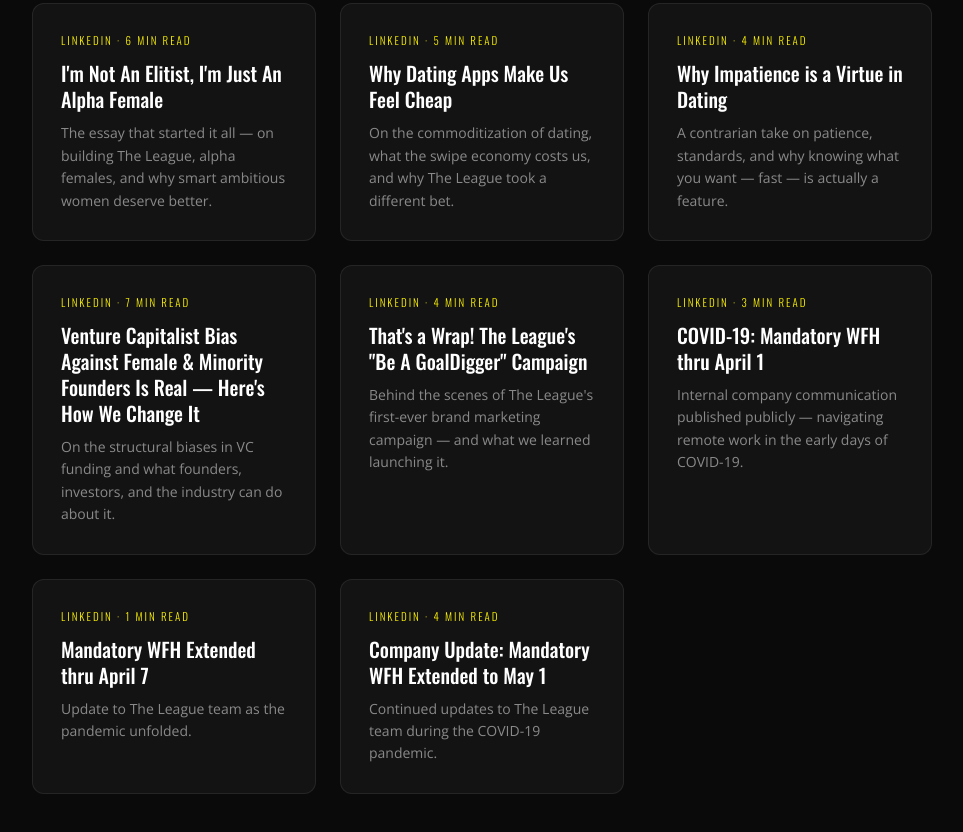
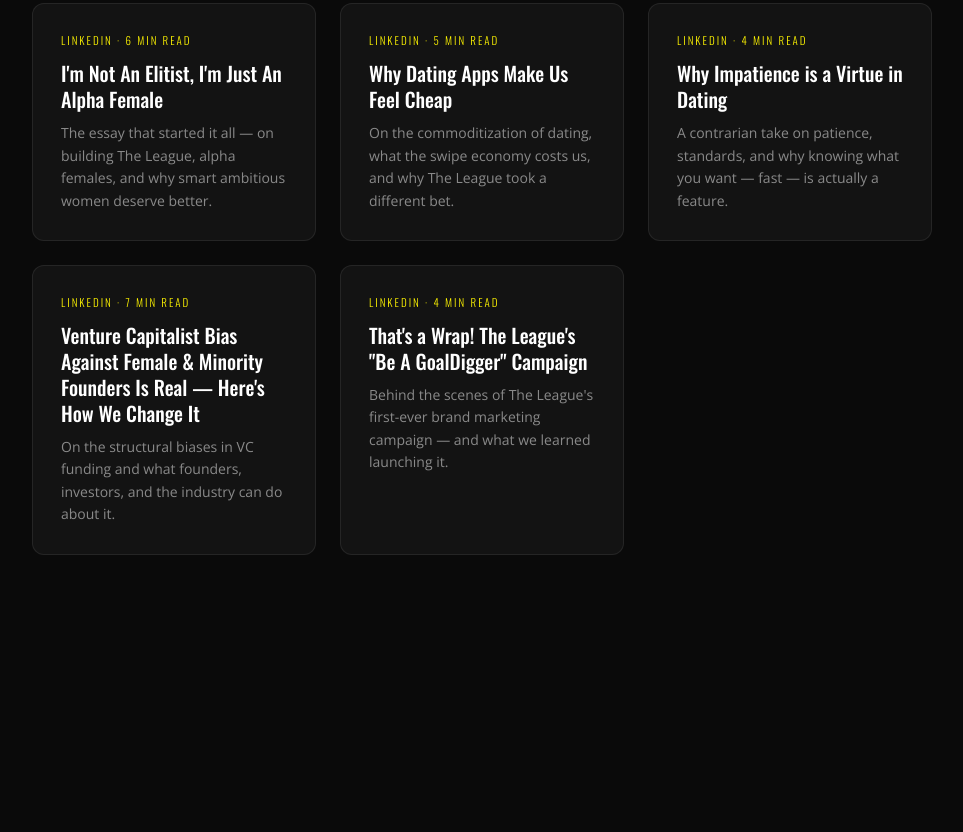
Before and after one commit to pearlouisebot/amandabradford.com, a plain HTML site: page index.html in a window 1280 px wide. Shown: the part 3271-4103 px from the top of the page, without its empty margins (158-1121 px from the left). After the commit the page ends 3926 px from the top, so only its background shows below. Drawn offline with nearby package versions, Linux system fonts and the light colour scheme.

Commit message:
Remove COVID essays from Writing section

```diff
--- a/index.html
+++ b/index.html
@@ -243,24 +243,6 @@
         <p style="color:rgba(255,255,255,0.5);font-size:0.875rem;font-weight:300;line-height:1.6;">Behind the scenes of The League's first-ever brand marketing campaign — and what we learned launching it.</p>
       </a>
 
-      <a href="https://www.linkedin.com/pulse/covid-19-mandatory-wfh-thru-april-1-amanda-bradford" target="_blank" rel="noopener" style="display:block;background:rgba(255,255,255,0.04);border:1px solid rgba(255,255,255,0.08);border-radius:12px;padding:28px;text-decoration:none;transition:border-color .2s,background .2s;" onmouseover="this.style.borderColor='#FFF500';this.style.background='rgba(255,245,0,0.04)'" onmouseout="this.style.borderColor='rgba(255,255,255,0.08)';this.style.background='rgba(255,255,255,0.04)'">
-        <div style="font-family:'Oswald',sans-serif;font-size:11px;letter-spacing:2px;text-transform:uppercase;color:#FFF500;margin-bottom:12px;">LinkedIn · 3 min read</div>
-        <h3 style="font-family:'Oswald',sans-serif;font-size:20px;font-weight:500;color:#fff;margin-bottom:10px;line-height:1.3;">COVID-19: Mandatory WFH thru April 1</h3>
-        <p style="color:rgba(255,255,255,0.5);font-size:0.875rem;font-weight:300;line-height:1.6;">Internal company communication published publicly — navigating remote work in the early days of COVID-19.</p>
-      </a>
-
-      <a href="https://www.linkedin.com/pulse/mandatory-wfh-extended-thru-april-7-amanda-bradford" target="_blank" rel="noopener" style="display:block;background:rgba(255,255,255,0.04);border:1px solid rgba(255,255,255,0.08);border-radius:12px;padding:28px;text-decoration:none;transition:border-color .2s,background .2s;" onmouseover="this.style.borderColor='#FFF500';this.style.background='rgba(255,245,0,0.04)'" onmouseout="this.style.borderColor='rgba(255,255,255,0.08)';this.style.background='rgba(255,255,255,0.04)'">
-        <div style="font-family:'Oswald',sans-serif;font-size:11px;letter-spacing:2px;text-transform:uppercase;color:#FFF500;margin-bottom:12px;">LinkedIn · 1 min read</div>
-        <h3 style="font-family:'Oswald',sans-serif;font-size:20px;font-weight:500;color:#fff;margin-bottom:10px;line-height:1.3;">Mandatory WFH Extended thru April 7</h3>
-        <p style="color:rgba(255,255,255,0.5);font-size:0.875rem;font-weight:300;line-height:1.6;">Update to The League team as the pandemic unfolded.</p>
-      </a>
-
-      <a href="https://www.linkedin.com/pulse/company-update-mandatory-wfh-extended-may-1-amanda-bradford" target="_blank" rel="noopener" style="display:block;background:rgba(255,255,255,0.04);border:1px solid rgba(255,255,255,0.08);border-radius:12px;padding:28px;text-decoration:none;transition:border-color .2s,background .2s;" onmouseover="this.style.borderColor='#FFF500';this.style.background='rgba(255,245,0,0.04)'" onmouseout="this.style.borderColor='rgba(255,255,255,0.08)';this.style.background='rgba(255,255,255,0.04)'">
-        <div style="font-family:'Oswald',sans-serif;font-size:11px;letter-spacing:2px;text-transform:uppercase;color:#FFF500;margin-bottom:12px;">LinkedIn · 4 min read</div>
-        <h3 style="font-family:'Oswald',sans-serif;font-size:20px;font-weight:500;color:#fff;margin-bottom:10px;line-height:1.3;">Company Update: Mandatory WFH Extended to May 1</h3>
-        <p style="color:rgba(255,255,255,0.5);font-size:0.875rem;font-weight:300;line-height:1.6;">Continued updates to The League team during the COVID-19 pandemic.</p>
-      </a>
-
     </div>
   </div>
 </section>
```
